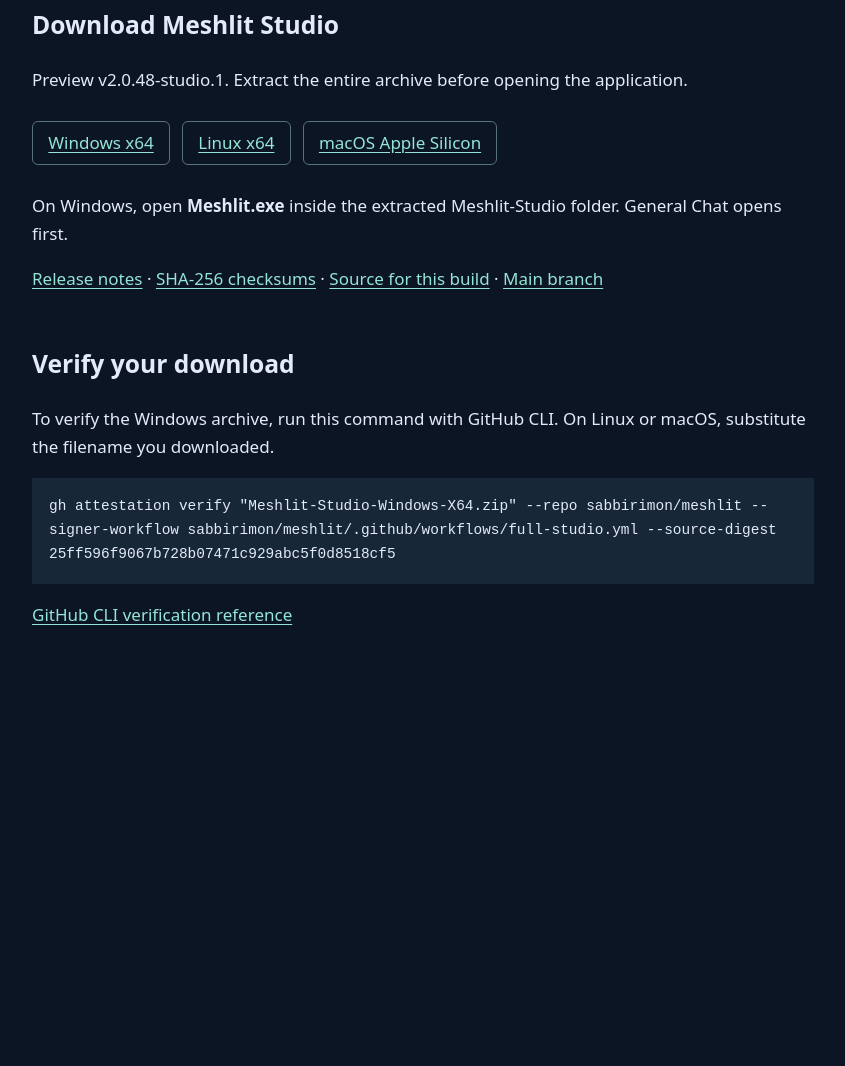
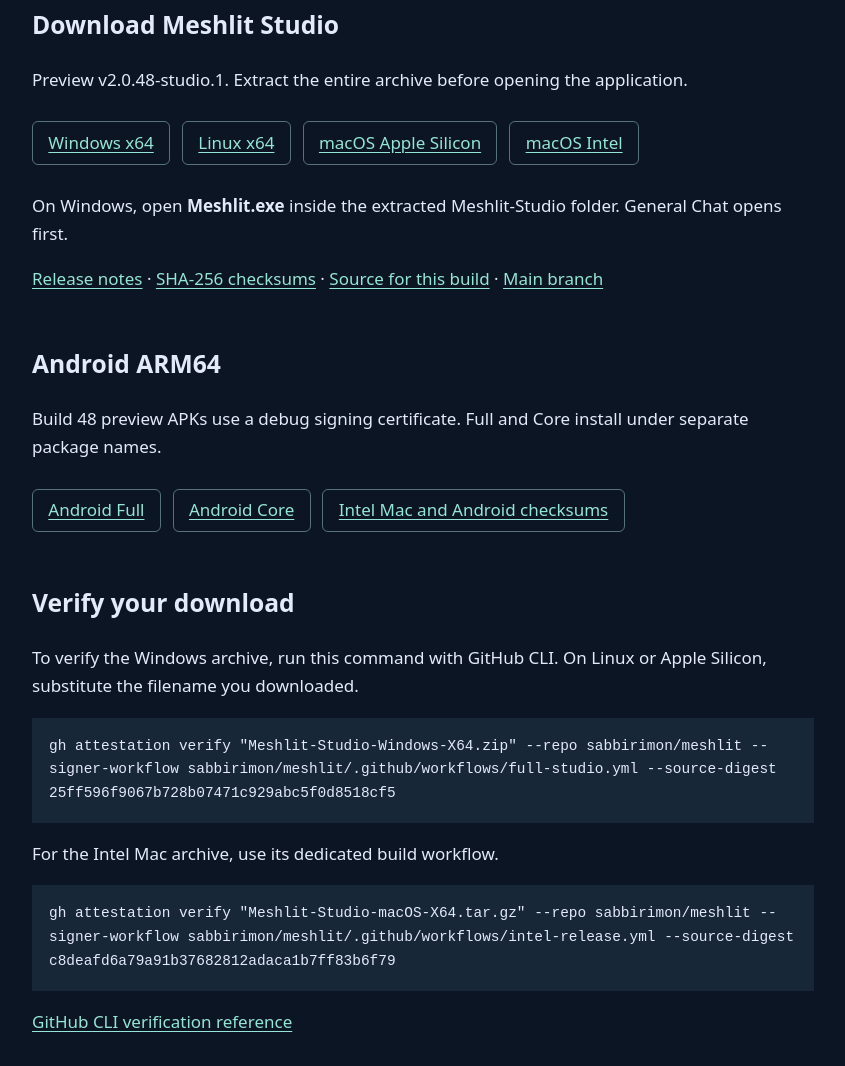
Before and after one commit to sabbirimon/sabbirimon, a website: page docs/meshlit/index.html in a window 1280 px wide. Shown: the part 460-1526 px from the top of the page, without its empty margins (217-1062 px from the left). Before the commit the page ends 1191 px from the top, so only its background shows below. Drawn offline with Linux system fonts and the light colour scheme.

Commit message:
Publish verified Intel Mac and Android ARM64 preview downloads

```diff
--- a/docs/meshlit/index.html
+++ b/docs/meshlit/index.html
@@ -12,11 +12,16 @@
 <h1>Meshlit</h1><p class="summary">Local-first AI chat, coding workspaces and model management for Android and desktop.</p><p>Use a bundled or owner-configured model, connect a compatible inference server, or open a project in Studio’s coding window. Desktop preview installers are built separately for Windows, Linux and macOS.</p>
 <h2>Download Meshlit Studio</h2>
 <p>Preview v2.0.48-studio.1. Extract the entire archive before opening the application.</p>
-<div class="links"><a href="https://github.com/sabbirimon/meshlit/releases/download/v2.0.48-studio.1/Meshlit-Studio-Windows-X64.zip">Windows x64</a><a href="https://github.com/sabbirimon/meshlit/releases/download/v2.0.48-studio.1/Meshlit-Studio-Linux-X64.tar.gz">Linux x64</a><a href="https://github.com/sabbirimon/meshlit/releases/download/v2.0.48-studio.1/Meshlit-Studio-macOS-ARM64.tar.gz">macOS Apple Silicon</a></div>
+<div class="links"><a href="https://github.com/sabbirimon/meshlit/releases/download/v2.0.48-studio.1/Meshlit-Studio-Windows-X64.zip">Windows x64</a><a href="https://github.com/sabbirimon/meshlit/releases/download/v2.0.48-studio.1/Meshlit-Studio-Linux-X64.tar.gz">Linux x64</a><a href="https://github.com/sabbirimon/meshlit/releases/download/v2.0.48-studio.1/Meshlit-Studio-macOS-ARM64.tar.gz">macOS Apple Silicon</a><a href="https://github.com/sabbirimon/meshlit/releases/download/v2.0.48-studio.1/Meshlit-Studio-macOS-X64.tar.gz">macOS Intel</a></div>
 <p>On Windows, open <strong>Meshlit.exe</strong> inside the extracted Meshlit-Studio folder. General Chat opens first.</p>
 <p><a href="https://github.com/sabbirimon/meshlit/releases/tag/v2.0.48-studio.1">Release notes</a> · <a href="https://github.com/sabbirimon/meshlit/releases/download/v2.0.48-studio.1/SHA256SUMS.txt">SHA-256 checksums</a> · <a href="https://github.com/sabbirimon/meshlit/tree/v2.0.48-studio.1">Source for this build</a> · <a href="https://github.com/sabbirimon/meshlit/tree/main">Main branch</a></p>
+<h2>Android ARM64</h2>
+<p>Build 48 preview APKs use a debug signing certificate. Full and Core install under separate package names.</p>
+<div class="links"><a href="https://github.com/sabbirimon/meshlit/releases/download/v2.0.48-studio.1/Meshlit-Android-Full-ARM64-debug.apk">Android Full</a><a href="https://github.com/sabbirimon/meshlit/releases/download/v2.0.48-studio.1/Meshlit-Android-Core-ARM64.apk">Android Core</a><a href="https://github.com/sabbirimon/meshlit/releases/download/v2.0.48-studio.1/SHA256SUMS-Intel-Android.txt">Intel Mac and Android checksums</a></div>
 <h2>Verify your download</h2>
-<p>To verify the Windows archive, run this command with GitHub CLI. On Linux or macOS, substitute the filename you downloaded.</p>
+<p>To verify the Windows archive, run this command with GitHub CLI. On Linux or Apple Silicon, substitute the filename you downloaded.</p>
 <pre><code>gh attestation verify "Meshlit-Studio-Windows-X64.zip" --repo sabbirimon/meshlit --signer-workflow sabbirimon/meshlit/.github/workflows/full-studio.yml --source-digest 25ff596f9067b728b07471c929abc5f0d8518cf5</code></pre>
+<p>For the Intel Mac archive, use its dedicated build workflow.</p>
+<pre><code>gh attestation verify "Meshlit-Studio-macOS-X64.tar.gz" --repo sabbirimon/meshlit --signer-workflow sabbirimon/meshlit/.github/workflows/intel-release.yml --source-digest c8deafd6a79a91b37682812adaca1b7ff83b6f79</code></pre>
 <p><a href="https://cli.github.com/manual/gh_attestation_verify">GitHub CLI verification reference</a></p>
 </main></body></html>
```
